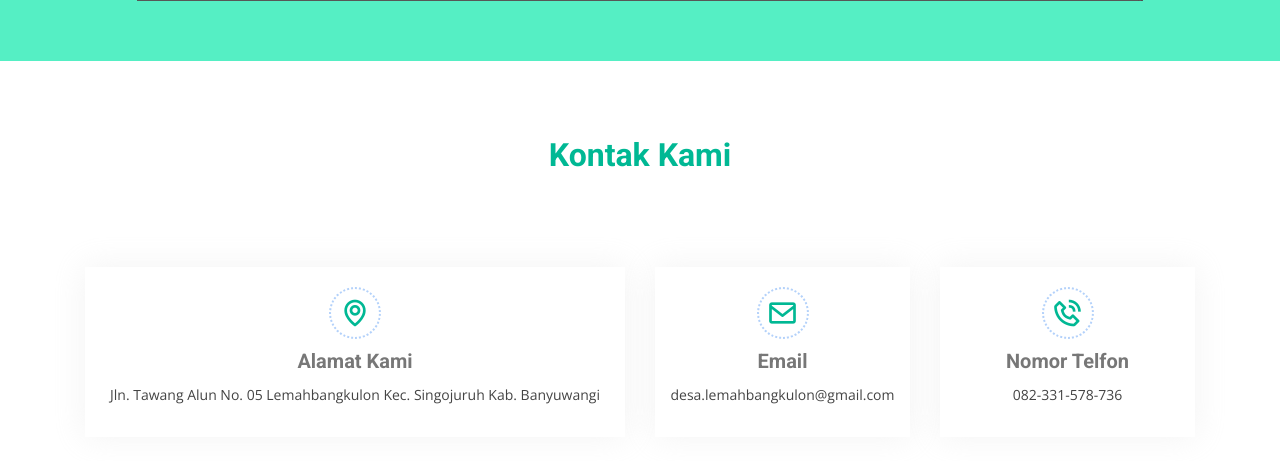
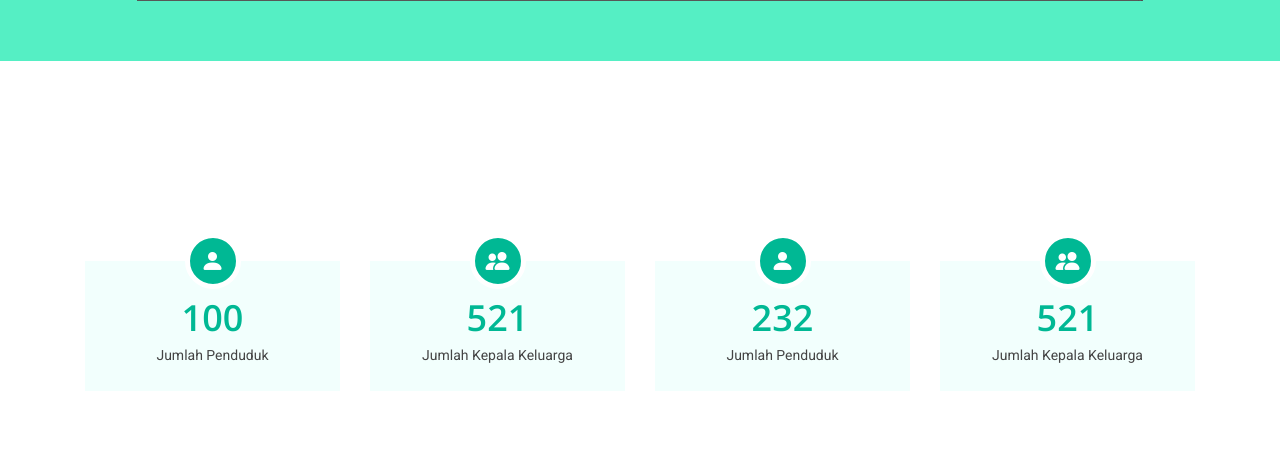
Before and after one commit to Bharamiyati/laravel_lemahbangkulon, a Laravel app: page / in a window 1280 px wide. Shown: the part 1488-1949 px from the top of the page. Run offline with Laravel 8, Linux system fonts and the light colour scheme; some libraries are stand-ins or nearby versions.

Commit message:
revisi welcome

```diff
--- a/app/Http/Controllers/Admin/DashboardController.php
+++ b/app/Http/Controllers/Admin/DashboardController.php
@@ -161,4 +161,5 @@ class DashboardController extends Controller
                 'dtp5',
             ));
     }
+
 }
--- a/public/landing/assets/css/style.css
+++ b/public/landing/assets/css/style.css
@@ -659,6 +659,78 @@ section {
 }
 
 /*--------------------------------------------------------------
+# Counts
+--------------------------------------------------------------*/
+.counts {
+  padding: 200px 0 60px;
+}
+
+.counts .count-box {
+  padding: 30px 30px 25px 30px;
+  width: 100%;
+  position: relative;
+  text-align: center;
+  background: #f2fffd;
+}
+
+.counts .count-box i {
+  position: absolute;
+  top: -28px;
+  left: 50%;
+  transform: translateX(-50%);
+  font-size: 24px;
+  background: #00b894;
+  color: #fff;
+  width: 56px;
+  height: 56px;
+  line-height: 0;
+  border-radius: 50px;
+  border: 5px solid #fff;
+  display: inline-flex;
+  align-items: center;
+  justify-content: center;
+}
+
+.counts .count-box span {
+  font-size: 36px;
+  display: block;
+  font-weight: 600;
+  color: #00b894;
+}
+
+.counts .count-box p {
+  padding: 0;
+  margin: 0;
+  font-family: "Roboto", sans-serif;
+  font-size: 14px;
+}
+
+/*--------------------------------------------------------------
+# Clients
+--------------------------------------------------------------*/
+.clients {
+  padding: 15px 0;
+  text-align: center;
+}
+
+.clients img {
+  max-width: 45%;
+  transition: all 0.4s ease-in-out;
+  display: inline-block;
+  padding: 15px 0;
+}
+
+.clients img:hover {
+  transform: scale(1.15);
+}
+
+@media (max-width: 768px) {
+  .clients img {
+    max-width: 40%;
+  }
+}
+
+/*--------------------------------------------------------------
 # Team
 --------------------------------------------------------------*/
 .team {
--- a/resources/views/welcome.blade.php
+++ b/resources/views/welcome.blade.php
@@ -59,6 +59,7 @@
   </section>
   <!-- End Hero -->
 
+  <main id="main">
   <!-- ======= Team Section ======= -->
     <section id="team" class="team section-bg">
       <div class="container" data-aos="fade-up">
@@ -69,9 +70,48 @@
         <div class="row justify-content-center">
             <img src="{{asset('images/struktur.jpg')}}" alt="">
         </div>
-    </section><!-- End Team Section -->
+    </section>
+    <!-- End Team Section -->
 
-  <main id="main">
+    <!-- ======= Counts Section ======= -->
+    <section id="counts" class="counts">
+      <div class="container" data-aos="fade-up">
+        <div class="row">
+          <div class="col-lg-3 col-md-6">
+            <div class="count-box">
+              <i class="bi bi-person-fill"></i>
+              <span data-purecounter-start="0" data-purecounter-end="100" data-purecounter-duration="1" class="purecounter"></span>
+              <p>Jumlah Penduduk</p>
+            </div>
+          </div>
+
+          <div class="col-lg-3 col-md-6 mt-5 mt-md-0">
+            <div class="count-box">
+              <i class="bi bi-people-fill"></i>
+              <span data-purecounter-start="0" data-purecounter-end="521" data-purecounter-duration="1" class="purecounter"></span>
+              <p> Jumlah Kepala Keluarga</p>
+            </div>
+          </div>
+
+          <div class="col-lg-3 col-md-6">
+            <div class="count-box">
+              <i class="bi bi-person-fill"></i>
+              <span data-purecounter-start="0" data-purecounter-end="232" data-purecounter-duration="1" class="purecounter"></span>
+              <p>Jumlah Penduduk</p>
+            </div>
+          </div>
+
+          <div class="col-lg-3 col-md-6 mt-5 mt-md-0">
+            <div class="count-box">
+              <i class="bi bi-people-fill"></i>
+              <span data-purecounter-start="0" data-purecounter-end="521" data-purecounter-duration="1" class="purecounter"></span>
+              <p> Jumlah Kepala Keluarga</p>
+            </div>
+          </div>
+        </div>
+      </div>
+    </section>
+    <!-- End Counts Section -->
 
     <!-- ======= Contact Section ======= -->
     <section id="contact" class="contact">
@@ -79,7 +119,6 @@
 
         <div class="section-title">
           <h3><span>Kontak Kami</span></h3>
-          <p>Ut possimus qui ut temporibus culpa velit eveniet modi omnis est adipisci expedita at voluptas atque vitae autem.</p>
         </div>
 
         <div class="row" data-aos="fade-up" data-aos-delay="100">
@@ -115,23 +154,26 @@
         </div>
 
       </div>
-    </section><!-- End Contact Section -->
+    </section>
+    <!-- End Contact Section -->
+  </main>
+  <!-- End #main -->
 
-  </main><!-- End #main -->
 
   <!-- ======= Footer ======= -->
   <footer id="footer">
     <div class="container py-4">
       <div class="copyright">
         <div class="social">
-                  <a href=""><i class="bi bi-twitter text-light fs-2"></i></a>
-                  <a href=""><i class="bi bi-facebook text-light  fs-2"></i></a>
-                  <a href=""><i class="bi bi-instagram text-light fs-2"></i></a>
-                  <a href=""><i class="bi bi-linkedin text-light fs-2"></i></a>
+          <a href=""><i class="bi bi-twitter text-light fs-2"></i></a>
+          <a href=""><i class="bi bi-facebook text-light  fs-2"></i></a>
+          <a href=""><i class="bi bi-instagram text-light fs-2"></i></a>
+          <a href=""><i class="bi bi-linkedin text-light fs-2"></i></a>
         </div>
       </div>
     </div>
-  </footer><!-- End Footer -->
+  </footer>
+  <!-- End Footer -->
 
   <div id="preloader"></div>
   <a href="#" class="back-to-top d-flex align-items-center justify-content-center"><i class="bi bi-arrow-up-short"></i></a>
--- a/routes/web.php
+++ b/routes/web.php
@@ -32,7 +32,7 @@ Route::group(['prefix' => 'admin', 'middleware' => 'auth'], function() {
     Route::resource('/datapindah', 'Admin\DataPindahController');
     Route::resource('/datapenduduk', 'Admin\DataPendudukController');
     Route::resource('/datakeluarga', 'Admin\DataKeluargaController');
-
+    Route::resource('/views', 'Admin\WelcomeController');
     Route::resource('/alamat', 'Admin\AlamatController');
     Route::resource('/roles', 'Admin\RoleController');
     Route::resource('/users', 'Admin\UserController');
```
